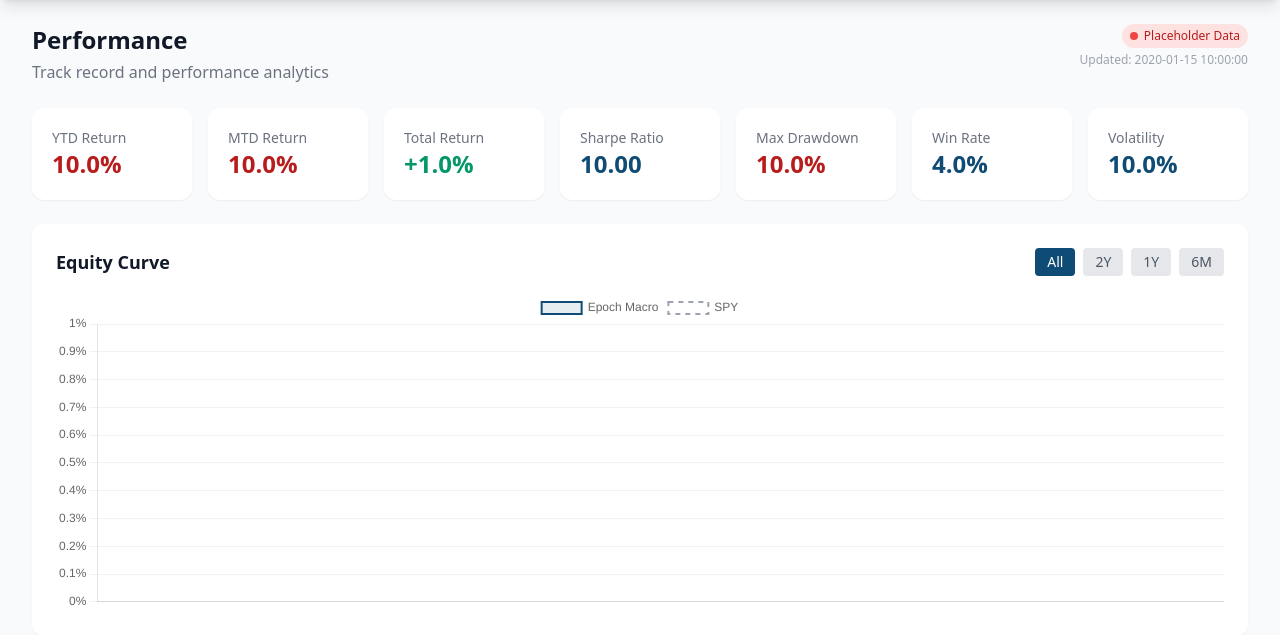
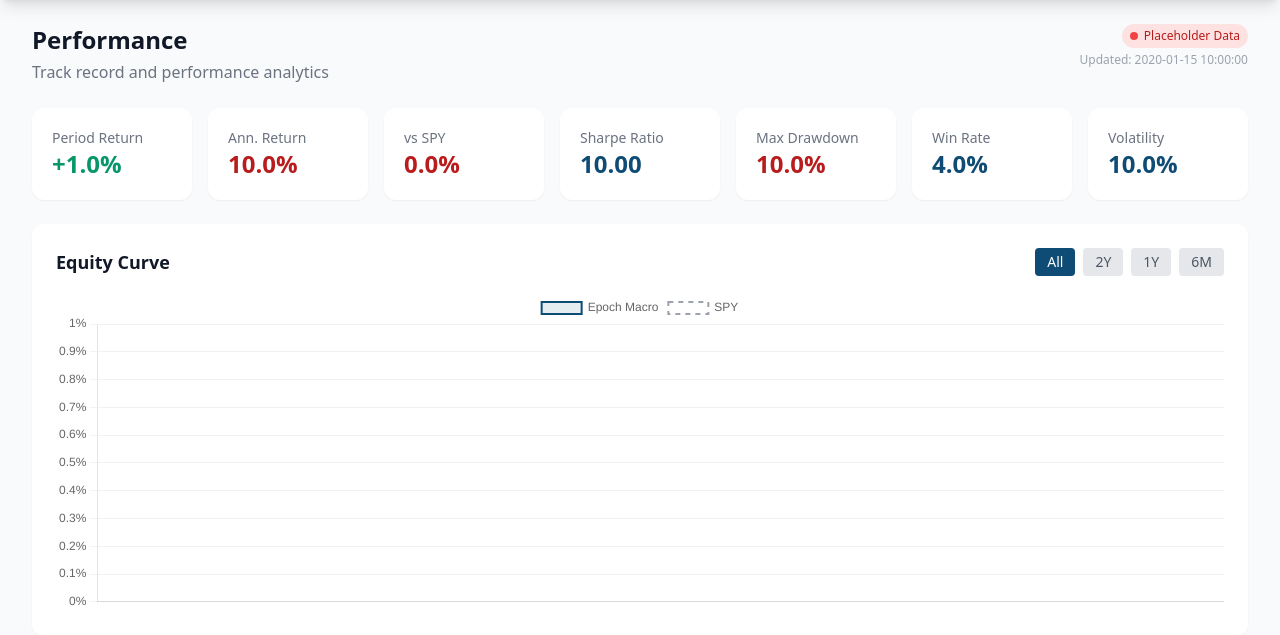
Before and after one commit to jwos1233/macro_dashboard.py, a Python web app: template app/templates/dashboard/performance.html in a window 1280 px wide. Shown: the part 64-699 px from the top of the page. Run offline with Jinja, Linux system fonts and the light colour scheme; the template is opened without the code that fills it: most values are stand-ins (such as "Sample title", 1, 10 or a date in 2020); some libraries are stand-ins or nearby versions.

Commit message:
Add dynamic period-based stats to performance page
- Replace YTD/MTD with period return and annualized return
- Add vs SPY comparison metric
- Calculate stats dynamically when time period changes (All/2Y/1Y/6M)
- Stats include: period return, annualized return, vs SPY, sharpe, max DD, win rate, volatility

```diff
--- a/app/templates/dashboard/performance.html
+++ b/app/templates/dashboard/performance.html
@@ -39,38 +39,38 @@
     <!-- Key Metrics -->
     <div class="grid grid-cols-2 sm:grid-cols-4 lg:grid-cols-7 gap-4">
         <div class="bg-white dark:bg-gray-800 rounded-xl shadow-sm p-5">
-            <div class="text-sm text-gray-500 dark:text-gray-400">YTD Return</div>
-            <div class="text-2xl font-bold {% if performance.ytd_return >= 0 %}text-success{% else %}text-warning{% endif %}">
-                {% if performance.ytd_return >= 0 %}+{% endif %}{{ "%.1f"|format(performance.ytd_return) }}%
-            </div>
-        </div>
-        <div class="bg-white dark:bg-gray-800 rounded-xl shadow-sm p-5">
-            <div class="text-sm text-gray-500 dark:text-gray-400">MTD Return</div>
-            <div class="text-2xl font-bold {% if performance.mtd_return >= 0 %}text-success{% else %}text-warning{% endif %}">
-                {% if performance.mtd_return >= 0 %}+{% endif %}{{ "%.1f"|format(performance.mtd_return) }}%
-            </div>
-        </div>
-        <div class="bg-white dark:bg-gray-800 rounded-xl shadow-sm p-5">
-            <div class="text-sm text-gray-500 dark:text-gray-400">Total Return</div>
-            <div class="text-2xl font-bold {% if performance.total_return >= 0 %}text-success{% else %}text-warning{% endif %}">
+            <div class="text-sm text-gray-500 dark:text-gray-400">Period Return</div>
+            <div id="metric-period-return" class="text-2xl font-bold {% if performance.total_return >= 0 %}text-success{% else %}text-warning{% endif %}">
                 {% if performance.total_return >= 0 %}+{% endif %}{{ "%.1f"|format(performance.total_return) }}%
             </div>
         </div>
         <div class="bg-white dark:bg-gray-800 rounded-xl shadow-sm p-5">
+            <div class="text-sm text-gray-500 dark:text-gray-400">Ann. Return</div>
+            <div id="metric-annual-return" class="text-2xl font-bold {% if performance.annual_return >= 0 %}text-success{% else %}text-warning{% endif %}">
+                {% if performance.annual_return >= 0 %}+{% endif %}{{ "%.1f"|format(performance.annual_return) }}%
+            </div>
+        </div>
+        <div class="bg-white dark:bg-gray-800 rounded-xl shadow-sm p-5">
+            <div class="text-sm text-gray-500 dark:text-gray-400">vs SPY</div>
+            <div id="metric-vs-spy" class="text-2xl font-bold {% if performance.total_return - vs_benchmark.spy_total_return >= 0 %}text-success{% else %}text-warning{% endif %}">
+                {% if performance.total_return - vs_benchmark.spy_total_return >= 0 %}+{% endif %}{{ "%.1f"|format(performance.total_return - vs_benchmark.spy_total_return) }}%
+            </div>
+        </div>
+        <div class="bg-white dark:bg-gray-800 rounded-xl shadow-sm p-5">
             <div class="text-sm text-gray-500 dark:text-gray-400">Sharpe Ratio</div>
-            <div class="text-2xl font-bold text-navy dark:text-white">{{ "%.2f"|format(performance.sharpe) }}</div>
+            <div id="metric-sharpe" class="text-2xl font-bold text-navy dark:text-white">{{ "%.2f"|format(performance.sharpe) }}</div>
         </div>
         <div class="bg-white dark:bg-gray-800 rounded-xl shadow-sm p-5">
             <div class="text-sm text-gray-500 dark:text-gray-400">Max Drawdown</div>
-            <div class="text-2xl font-bold text-warning">{{ "%.1f"|format(performance.max_drawdown) }}%</div>
+            <div id="metric-max-dd" class="text-2xl font-bold text-warning">{{ "%.1f"|format(performance.max_drawdown) }}%</div>
         </div>
         <div class="bg-white dark:bg-gray-800 rounded-xl shadow-sm p-5">
             <div class="text-sm text-gray-500 dark:text-gray-400">Win Rate</div>
-            <div class="text-2xl font-bold text-navy dark:text-white">{{ "%.1f"|format(performance.win_rate) }}%</div>
+            <div id="metric-win-rate" class="text-2xl font-bold text-navy dark:text-white">{{ "%.1f"|format(performance.win_rate) }}%</div>
         </div>
         <div class="bg-white dark:bg-gray-800 rounded-xl shadow-sm p-5">
             <div class="text-sm text-gray-500 dark:text-gray-400">Volatility</div>
-            <div class="text-2xl font-bold text-navy dark:text-white">{{ "%.1f"|format(performance.volatility) }}%</div>
+            <div id="metric-volatility" class="text-2xl font-bold text-navy dark:text-white">{{ "%.1f"|format(performance.volatility) }}%</div>
         </div>
     </div>
 
@@ -359,6 +359,76 @@
         }
     });
 
+    // Calculate period statistics from filtered data
+    function calculatePeriodStats(values, spyValues, drawdowns, indices) {
+        if (indices.length < 2) return null;
+
+        const startVal = values[indices[0]];
+        const endVal = values[indices[indices.length - 1]];
+        const spyStartVal = spyValues[indices[0]] || startVal;
+        const spyEndVal = spyValues[indices[indices.length - 1]] || endVal;
+
+        // Period return
+        const periodReturn = ((endVal / startVal) - 1) * 100;
+        const spyPeriodReturn = ((spyEndVal / spyStartVal) - 1) * 100;
+        const vsSpy = periodReturn - spyPeriodReturn;
+
+        // Calculate daily returns for the period
+        const dailyReturns = [];
+        for (let i = 1; i < indices.length; i++) {
+            const prevIdx = indices[i - 1];
+            const currIdx = indices[i];
+            const dailyRet = (values[currIdx] / values[prevIdx]) - 1;
+            dailyReturns.push(dailyRet);
+        }
+
+        // Win rate
+        const winningDays = dailyReturns.filter(r => r > 0).length;
+        const winRate = (winningDays / dailyReturns.length) * 100;
+
+        // Volatility (annualized)
+        const mean = dailyReturns.reduce((a, b) => a + b, 0) / dailyReturns.length;
+        const variance = dailyReturns.reduce((sum, r) => sum + Math.pow(r - mean, 2), 0) / dailyReturns.length;
+        const dailyVol = Math.sqrt(variance);
+        const annualVol = dailyVol * Math.sqrt(252) * 100;
+
+        // Annualized return
+        const tradingDays = indices.length;
+        const years = tradingDays / 252;
+        const annualReturn = (Math.pow(endVal / startVal, 1 / years) - 1) * 100;
+
+        // Sharpe ratio (assuming 0 risk-free rate for simplicity)
+        const sharpe = annualVol > 0 ? annualReturn / annualVol : 0;
+
+        // Max drawdown for the period
+        const periodDrawdowns = indices.map(i => drawdowns[i]);
+        const maxDrawdown = Math.min(...periodDrawdowns);
+
+        return {
+            periodReturn,
+            annualReturn,
+            vsSpy,
+            sharpe,
+            maxDrawdown,
+            winRate,
+            volatility: annualVol
+        };
+    }
+
+    // Update metric display with color coding
+    function updateMetric(elementId, value, suffix = '%', decimals = 1, colorCode = true) {
+        const el = document.getElementById(elementId);
+        if (!el) return;
+
+        const formatted = (value >= 0 ? '+' : '') + value.toFixed(decimals) + suffix;
+        el.textContent = formatted;
+
+        if (colorCode) {
+            el.classList.remove('text-success', 'text-warning');
+            el.classList.add(value >= 0 ? 'text-success' : 'text-warning');
+        }
+    }
+
     // Update chart based on period selection
     function updateChart(period) {
         const indices = filterByPeriod(period);
@@ -380,6 +450,28 @@
         drawdownChart.data.labels = filteredLabels;
         drawdownChart.data.datasets[0].data = filteredDrawdowns;
         drawdownChart.update();
+
+        // Calculate and update summary stats
+        const stats = calculatePeriodStats(fullValues, fullSpyValues, fullDrawdowns, indices);
+        if (stats) {
+            updateMetric('metric-period-return', stats.periodReturn);
+            updateMetric('metric-annual-return', stats.annualReturn);
+            updateMetric('metric-vs-spy', stats.vsSpy);
+            updateMetric('metric-sharpe', stats.sharpe, '', 2, false);
+            updateMetric('metric-max-dd', stats.maxDrawdown, '%', 1, false);
+            updateMetric('metric-win-rate', stats.winRate, '%', 1, false);
+            updateMetric('metric-volatility', stats.volatility, '%', 1, false);
+
+            // Special handling for max drawdown (always red) and sharpe (no +/-)
+            const sharpeEl = document.getElementById('metric-sharpe');
+            if (sharpeEl) sharpeEl.textContent = stats.sharpe.toFixed(2);
+
+            const winRateEl = document.getElementById('metric-win-rate');
+            if (winRateEl) winRateEl.textContent = stats.winRate.toFixed(1) + '%';
+
+            const volEl = document.getElementById('metric-volatility');
+            if (volEl) volEl.textContent = stats.volatility.toFixed(1) + '%';
+        }
     }
 
     // Drawdown Chart
```
